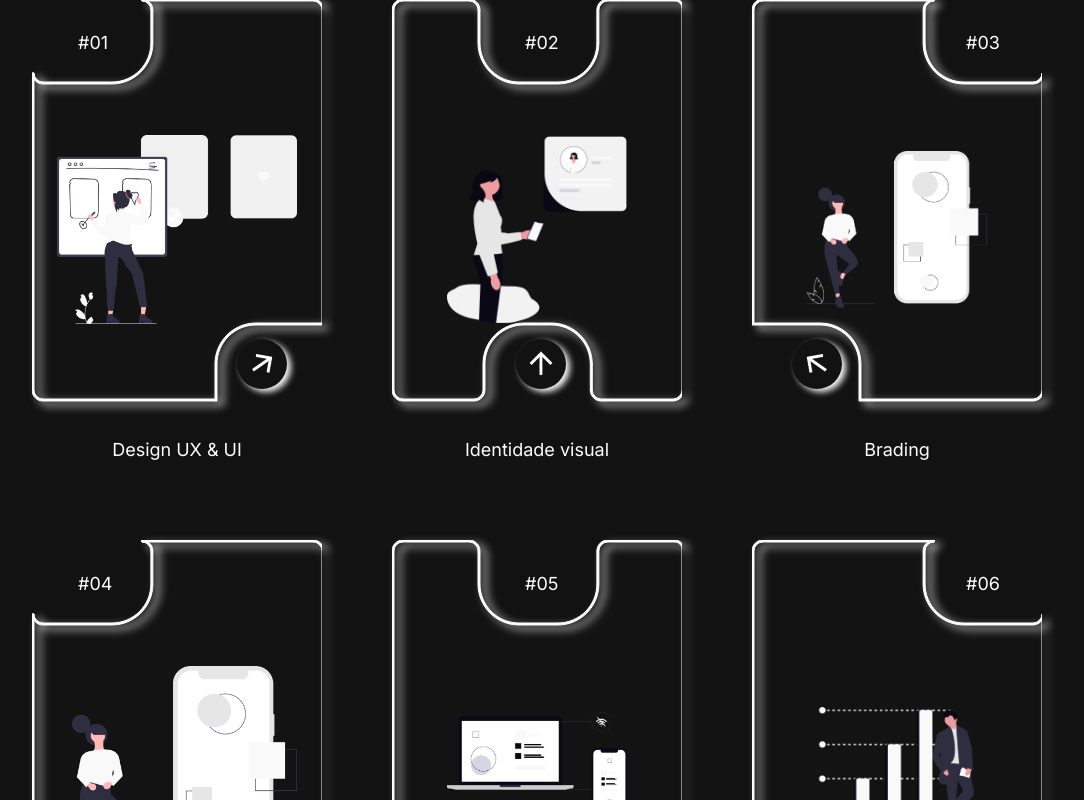
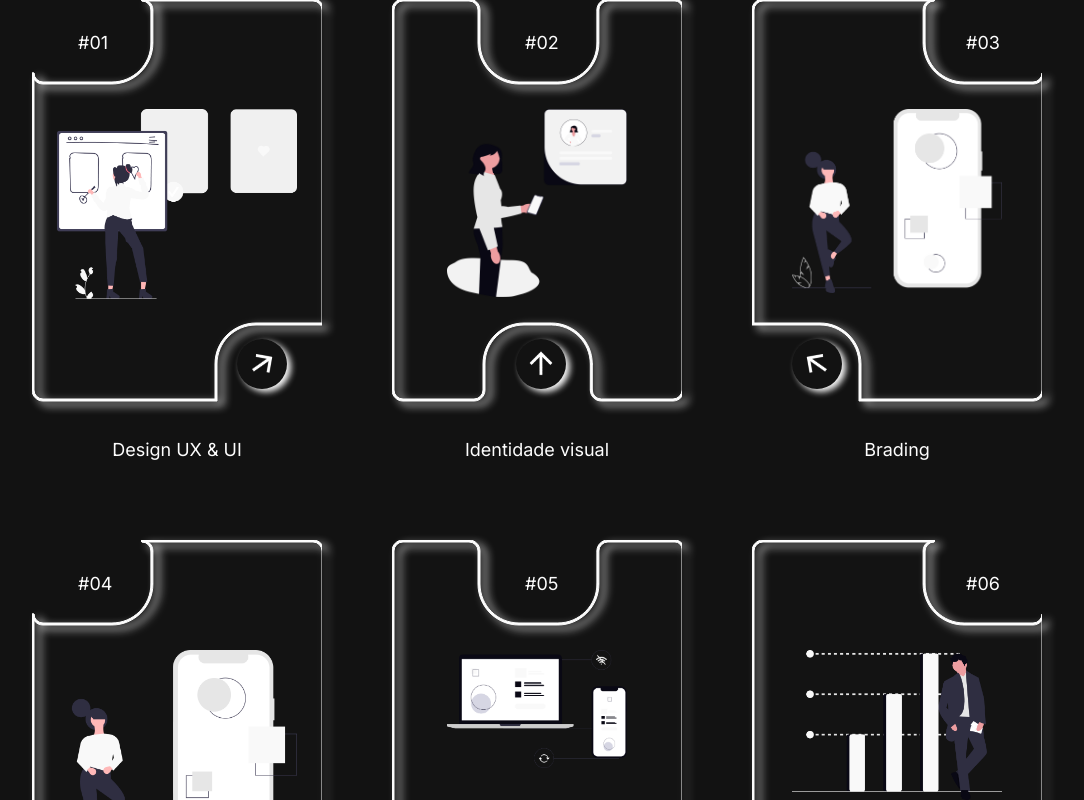
Before and after one commit to srjuninn/suporteDeDomingoRebrand-Project, a React (Vite) app: page / in a window 1280 px wide. Shown: the part 1459-2259 px from the top of the page, without its empty margins (103-1187 px from the left). Built offline with nearby package versions, Linux system fonts and the light colour scheme.

Commit message:
style: add class and fixed position

```diff
--- a/src/components/LeftService/LeftService.jsx
+++ b/src/components/LeftService/LeftService.jsx
@@ -10,7 +10,7 @@ export default function LeftService({ number, img, desc, name }){
                 <img src={rightArrow} alt="setinha pra cima na diagonal direita" />
             </button>
             <LeftServiceVetor/>
-            <img src={img} alt={desc} />
+            <img className="serviceImg" src={img} alt={desc} />
             <p>{name}</p>
         </div>
     )
--- a/src/components/LeftService/LeftService.scss
+++ b/src/components/LeftService/LeftService.scss
@@ -37,9 +37,11 @@
         }
     }
 
-    img {
+    .serviceImg {
         position: absolute;
         width: 80%;
+        top: 25%;
+
     }
 
     p {
--- a/src/components/MiddleService/MiddleService.jsx
+++ b/src/components/MiddleService/MiddleService.jsx
@@ -10,7 +10,7 @@ export default function MiddleService({ number, img, desc, name }){
                 <img src={upArrow} alt="setinha pra cima na diagonal direita" />
             </button>
             <MiddleServiceVetor/>
-            <img src={img} alt={desc} />
+            <img className="serviceImg" src={img} alt={desc} />
             <p>{name}</p>
         </div>
     )
--- a/src/components/MiddleService/MiddleService.scss
+++ b/src/components/MiddleService/MiddleService.scss
@@ -35,8 +35,9 @@
             rotate: -90deg;
         }
     }
-    img {
+    .serviceImg {
         position: absolute;
+        top: 25%;
         width: 60%;
     }
     p{
--- a/src/components/RightService/RightService.jsx
+++ b/src/components/RightService/RightService.jsx
@@ -10,7 +10,7 @@ export default function RightService({ number, img, desc, name }){
                 <img src={leftArrow} alt="setinha pra cima na diagonal direita" />
             </button>
             <RightServiceVetor/>
-            <img src={img} alt={desc} />
+            <img className="serviceImg" src={img} alt={desc} />
             <p>{name}</p>
         </div>
     )
--- a/src/components/RightService/RightService.scss
+++ b/src/components/RightService/RightService.scss
@@ -37,9 +37,10 @@
         }
     }
 
-    img {
+    .serviceImg {
         position: absolute;
-        width: 60%;
+        top: 25%;
+        width: 70%;
     }
 
     p {
```
